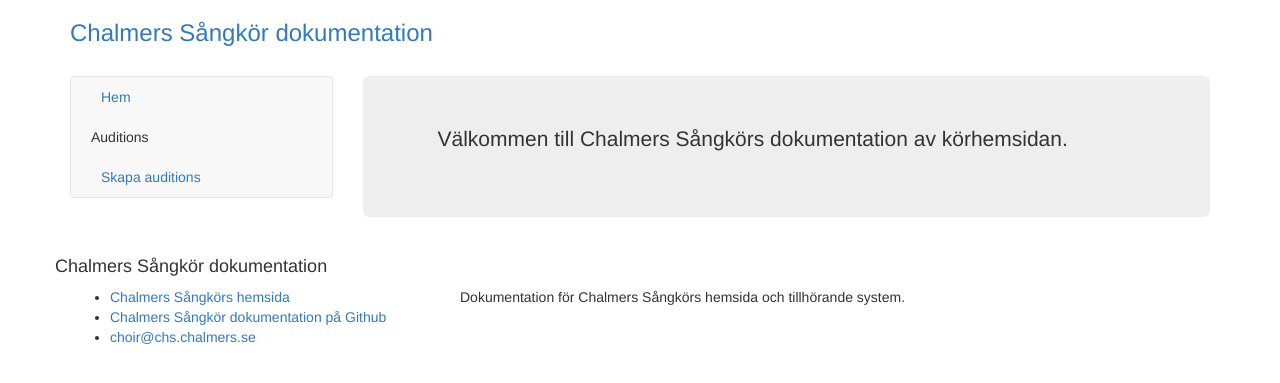
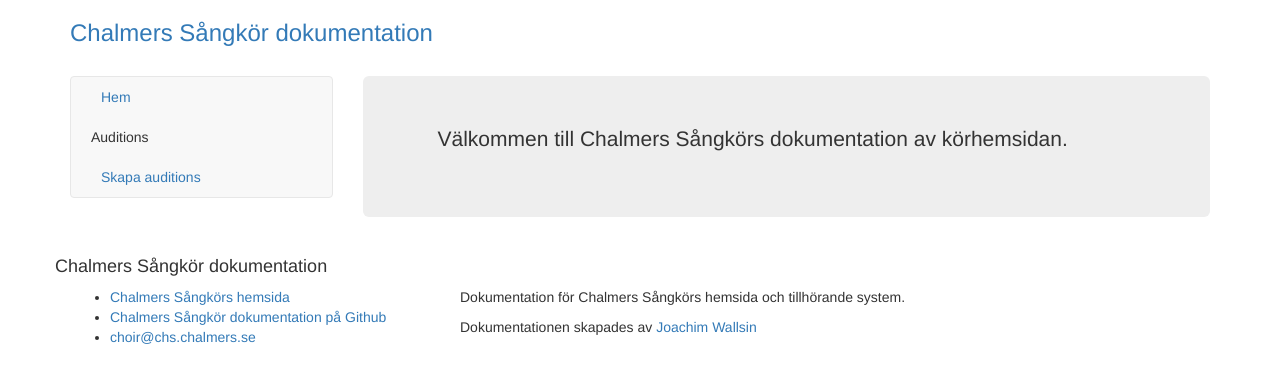
Before and after one commit to chalmers-choir/chalmers-choir.github.io, a Jekyll site: the page built from index.html, in a window 1280 px wide. Shown: the top 383 px of the page. Built offline with Jekyll 4.4.1, drawn with Linux system fonts in a browser that asks for light colours; nearby versions of some CDN libraries.

Commit message:
Uppdaterar footer

```diff
--- a/_includes/footer.html
+++ b/_includes/footer.html
@@ -8,6 +8,7 @@
 </div>
 <div class="col-sm-8">
   <p>{{ site.description }}</p>
+  <p>Dokumentationen skapades av <a href="http://wallsin.com">Joachim Wallsin</a></p>
 </div>
 
 <script src="https://ajax.googleapis.com/ajax/libs/jquery/1.11.1/jquery.min.js"></script>
```
